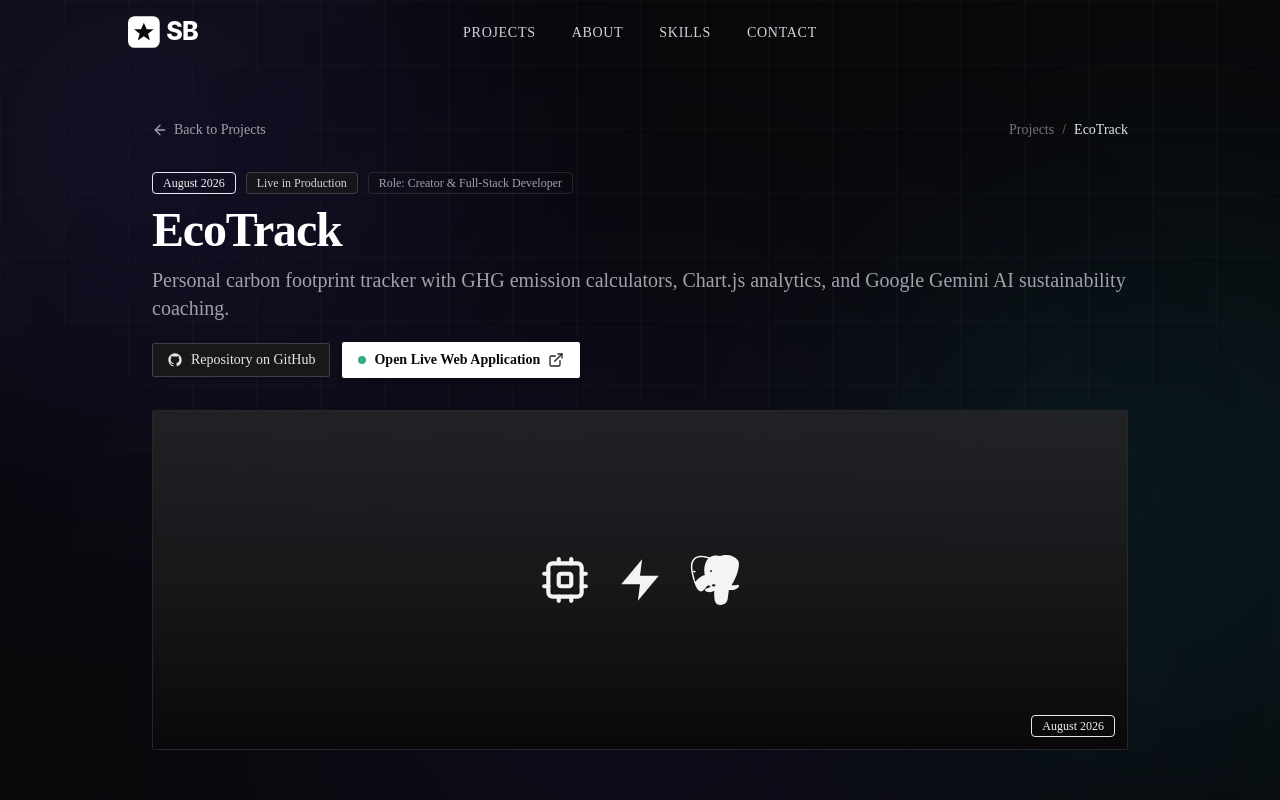
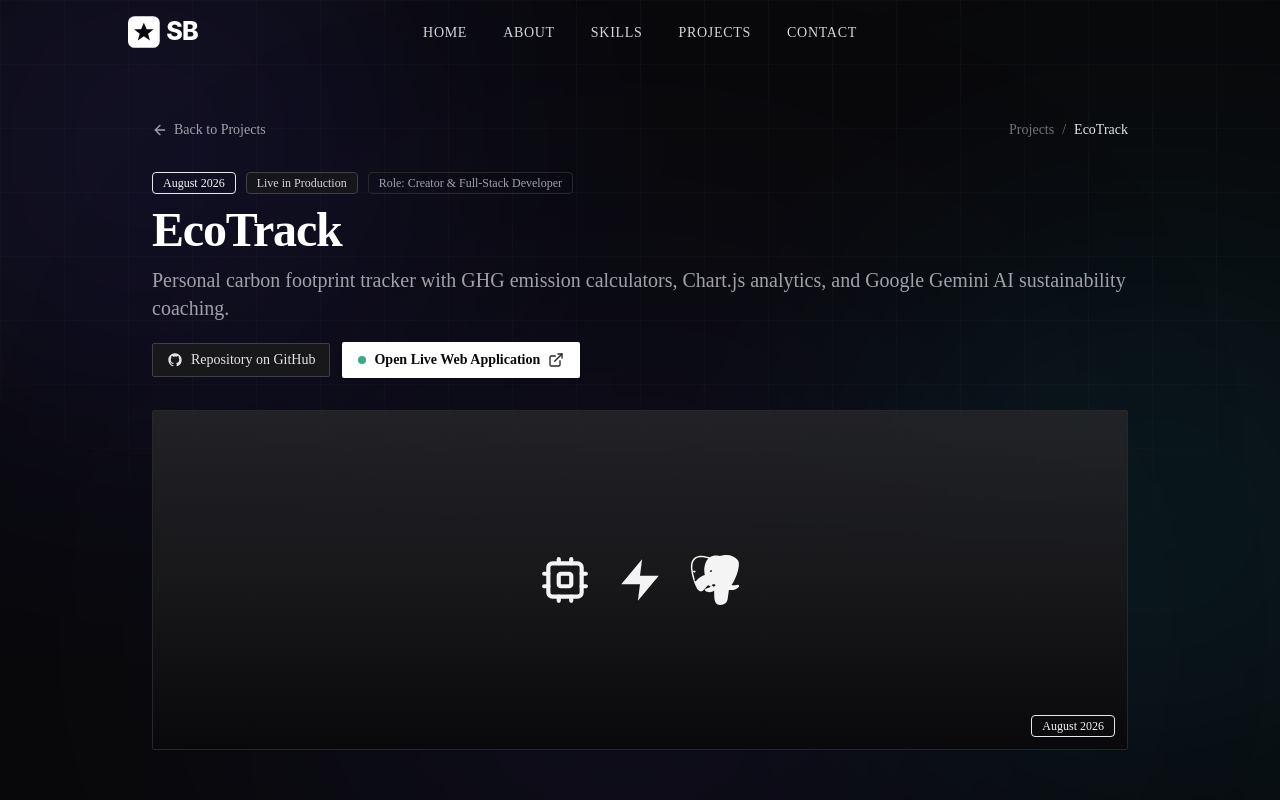
Before and after one commit to SuyashBorse/SuyashBorse-portfolio, a Next.js app: page /projects/ecotrack in a window 1280 px wide. Shown: the top 800 px of the page. Built offline with nearby package versions, Linux system fonts and the light colour scheme.

Commit message:
feat: update page sequence to Home, About, Skills, Projects, Contact and add Home to navbar

```diff
--- a/src/app/page.tsx
+++ b/src/app/page.tsx
@@ -10,19 +10,19 @@
 export default function Home() {
   return (
     <div className="flex flex-col items-center w-full">
-      {/* 1. Hero Section — Giant Editorial Typography */}
+      {/* 1. Home Section — Hero Typography */}
       <Hero />
 
-      {/* 2. Projects Showcase — Visual Card Banners */}
+      {/* 2. About Section — Bento Grid & Interactive Components */}
+      <About />
+
+      {/* 3. Skills Section — Categorical Inventory */}
+      <Skills />
+
+      {/* 4. Projects Showcase — Visual 2x2 Showcase */}
       <Projects />
 
-      {/* 3. About Me Section — Bento Grid & Infinite Tech Marquee */}
-      <About />
-
-      {/* 4. Skills Section — Categorical Inventory */}
-      <Skills />
-
-      {/* 5. Contact Section — Minimalist Message Form */}
+      {/* 5. Contact Section — Message Form */}
       <ContactForm />
     </div>
   );
--- a/src/components/About.tsx
+++ b/src/components/About.tsx
@@ -140,7 +140,7 @@
   return (
     <section
       id="about"
-      className="mt-16 sm:mt-28 max-w-5xl mx-auto px-4 scroll-mt-20 w-full"
+      className="mt-12 sm:mt-20 max-w-5xl mx-auto px-4 scroll-mt-20 w-full"
       aria-label="About Suyash Anil Borse"
     >
       {/* Section Header */}
--- a/src/components/Hero.tsx
+++ b/src/components/Hero.tsx
@@ -6,8 +6,8 @@
 export default function Hero() {
   return (
     <section
-      id="hero"
-      className="mt-20 sm:mt-28 md:mt-40 mb-16 sm:mb-24 md:mb-32 flex flex-col items-center justify-center text-center px-4 max-w-5xl mx-auto select-none"
+      id="home"
+      className="mt-20 sm:mt-28 md:mt-36 mb-12 sm:mb-16 md:mb-20 flex flex-col items-center justify-center text-center px-4 max-w-5xl mx-auto select-none scroll-mt-28"
       aria-label="Introduction Hero"
     >
       {/* Giant Editorial Heading (Dino Kupinic Style) */}
--- a/src/components/Navigation.tsx
+++ b/src/components/Navigation.tsx
@@ -10,9 +10,10 @@
 }
 
 const navItems: NavItem[] = [
-  { label: "Projects", href: "/#projects" },
+  { label: "Home", href: "/#home" },
   { label: "About", href: "/#about" },
   { label: "Skills", href: "/#skills" },
+  { label: "Projects", href: "/#projects" },
   { label: "Contact", href: "/#contact" },
 ];
 
```
